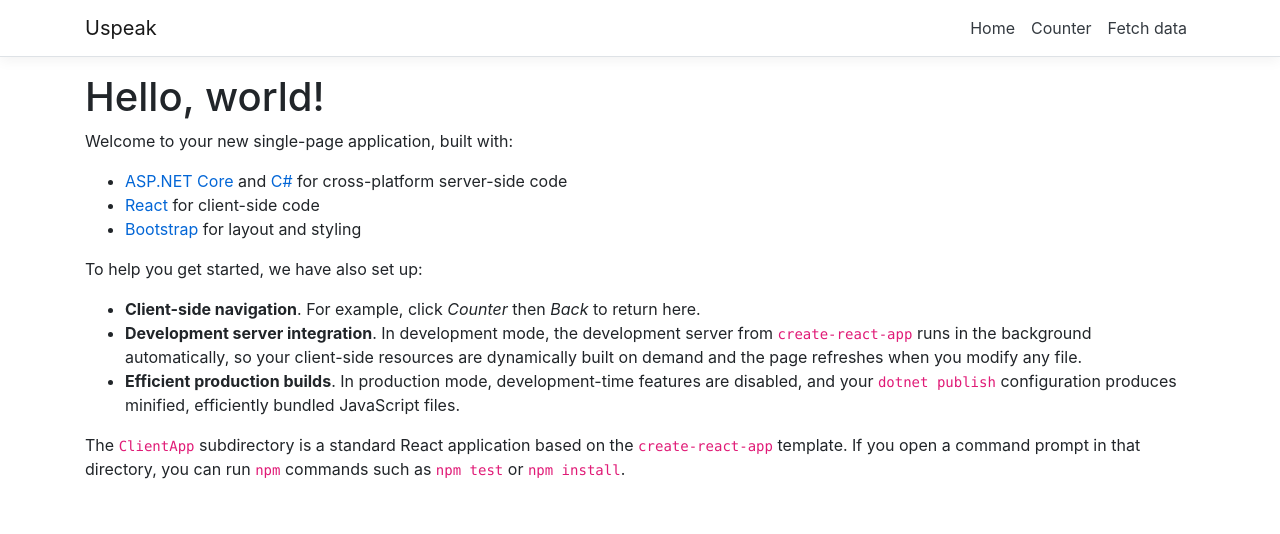
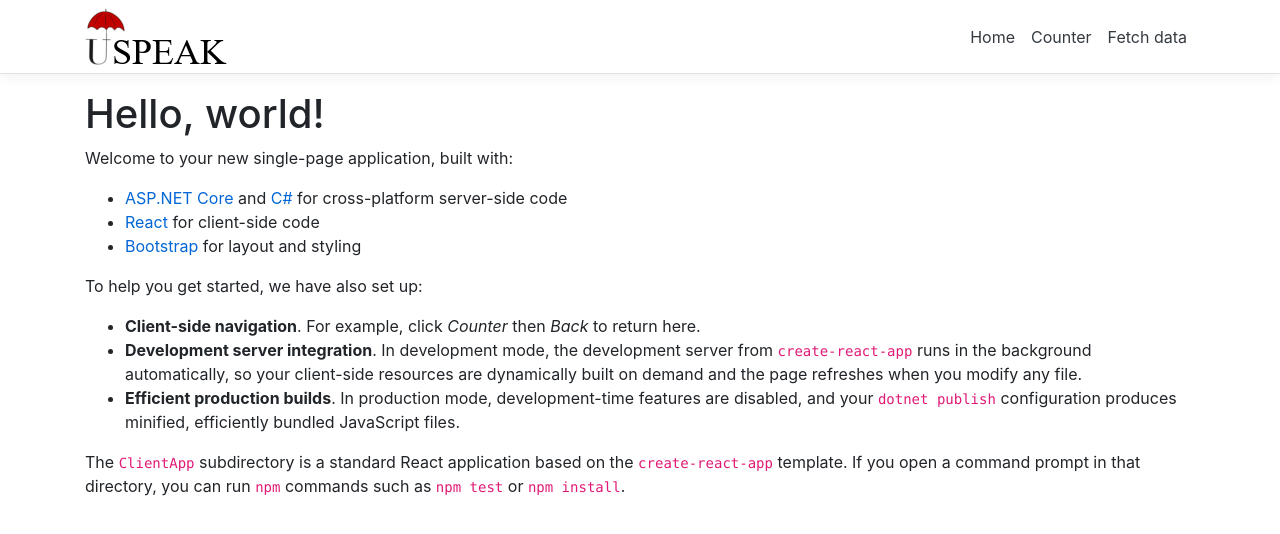
Before and after one commit to grishinrv/USPEAK, a React (Create React App) app in the folder Uspeak/Uspeak/ClientApp/: page / in a window 1280 px wide. Shown: the top 534 px of the page. Built offline with nearby package versions, Linux system fonts and the light colour scheme.

Commit message:
Logo. To-do: use NavbarBrand for home link in logo without refresh

```diff
--- a/Uspeak/Uspeak/ClientApp/src/components/NavMenu.js
+++ b/Uspeak/Uspeak/ClientApp/src/components/NavMenu.js
@@ -4,7 +4,7 @@ import { Link } from 'react-router-dom';
 import './NavMenu.css';
 
 export class NavMenu extends Component {
-  static displayName = NavMenu.name;
+    static displayName = NavMenu.name;
 
   constructor (props) {
     super(props);
@@ -26,7 +26,9 @@ export class NavMenu extends Component {
       <header>
         <Navbar className="navbar-expand-sm navbar-toggleable-sm ng-white border-bottom box-shadow mb-3" light>
           <Container>
-            <NavbarBrand tag={Link} to="/">Uspeak</NavbarBrand>
+            <a href="/">
+              <img src="uspeak-logo.png" alt="uspeak" />
+            </a>
             <NavbarToggler onClick={this.toggleNavbar} className="mr-2" />
             <Collapse className="d-sm-inline-flex flex-sm-row-reverse" isOpen={!this.state.collapsed} navbar>
               <ul className="navbar-nav flex-grow">
```
Also changed, not shown: Uspeak/Uspeak/ClientApp/public/uspeak-logo.png (added).
